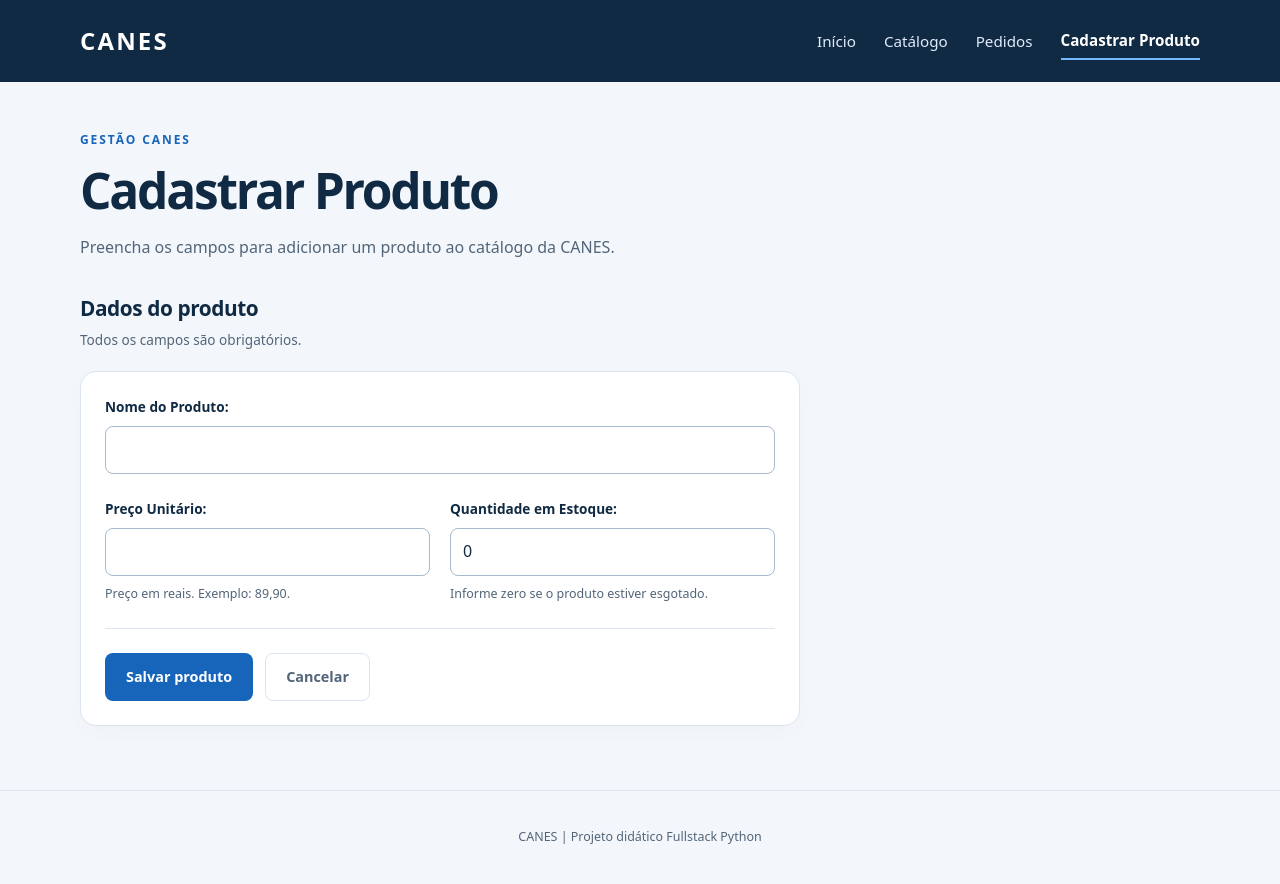
After one commit to lpjunior/canes_catalogo, a Django app: page /produto/novo/ in a window 1280 px wide. The commit adds this page. Run offline with Django 5.2, Linux system fonts and the light colour scheme.

Commit message:
feat: implementar cadastro de produtos com formulário e validação

```diff
--- /dev/null
+++ b/core/forms.py
@@ -0,0 +1,31 @@
+from decimal import Decimal
+
+from django import forms
+
+from .models import Produto
+
+
+class ProdutoForm(forms.ModelForm):
+    class Meta:
+        model = Produto
+        fields = ["nome", "preco", "estoque"]
+
+        labels = {
+            "nome": "Nome do Produto",
+            "preco": "Preço Unitário",
+            "estoque": "Quantidade em Estoque"
+        }
+
+        widgets = {
+            "nome": forms.TextInput(attrs={"class": "form-control"}),
+            "preco": forms.NumberInput(attrs={"class": "form-control", "min": "0.01", "step": "0.01"}),
+            "estoque": forms.NumberInput(attrs={"class": "form-control", "min": "0", "step": "1"})
+        }
+
+    def clean_preco(self):
+        preco = self.cleaned_data["preco"]
+
+        if preco <= Decimal("0.00"):
+            raise forms.ValidationError("O preço unitário deve ser um valor positivo.")
+
+        return preco
--- a/core/static/core/css/style.css
+++ b/core/static/core/css/style.css
@@ -221,6 +221,104 @@ footer {
   text-align: center;
   font-size: 0.78rem;
 }
+.cadastro-produto {
+  max-width: 720px;
+}
+.formulario-produto {
+  display: grid;
+  gap: 24px;
+  background: white;
+  border: 1px solid var(--line);
+  border-radius: 16px;
+  padding: 24px;
+  box-shadow: 0 6px 20px #102a4305;
+}
+.formulario-produto .campos-em-linha {
+  display: grid;
+  grid-template-columns: repeat(2, minmax(0, 1fr));
+  gap: 20px;
+}
+.formulario-produto .campo {
+  display: flex;
+  flex-direction: column;
+  gap: 8px;
+  min-width: 0;
+}
+.formulario-produto label {
+  font-size: 0.85rem;
+  font-weight: 650;
+}
+.formulario-produto input {
+  width: 100%;
+  min-width: 0;
+  min-height: 48px;
+  padding: 10px 12px;
+  border: 1px solid #a7b9cc;
+  border-radius: 8px;
+  background: white;
+  color: var(--ink);
+  font: inherit;
+}
+.formulario-produto input:focus-visible,
+.acoes-formulario button:focus-visible {
+  outline: 3px solid #74b9ff;
+  outline-offset: 3px;
+}
+.formulario-produto input:focus-visible {
+  border-color: var(--blue);
+}
+.formulario-produto small {
+  color: var(--muted);
+  font-size: 0.78rem;
+}
+.formulario-produto .errorlist {
+  margin: 0;
+  padding-left: 20px;
+  color: #a12622;
+  font-size: 0.85rem;
+  overflow-wrap: anywhere;
+}
+.formulario-produto input[aria-invalid="true"] {
+  border-color: #a12622;
+}
+.acoes-formulario {
+  display: flex;
+  align-items: center;
+  flex-wrap: wrap;
+  gap: 12px;
+  border-top: 1px solid var(--line);
+  padding-top: 24px;
+}
+.acoes-formulario button,
+.acoes-formulario a {
+  display: inline-flex;
+  align-items: center;
+  justify-content: center;
+  min-height: 48px;
+  padding: 10px 20px;
+  border: 1px solid transparent;
+  border-radius: 8px;
+  font: inherit;
+  font-size: 0.9rem;
+  font-weight: 700;
+}
+.acoes-formulario button {
+  background: var(--blue);
+  color: white;
+  cursor: pointer;
+}
+.acoes-formulario button:hover {
+  background: #102a43;
+}
+.acoes-formulario a {
+  border-color: var(--line);
+  color: var(--muted);
+  text-decoration: none;
+}
+.acoes-formulario a:hover {
+  background: #f3f7fc;
+  color: var(--ink);
+}
 @media (max-width: 1000px) {
   .indicadores {
     grid-template-columns: repeat(2, minmax(0, 1fr));
@@ -246,6 +344,16 @@ footer {
   article {
     padding: 22px;
   }
+  .formulario-produto {
+    padding: 22px;
+  }
+  .formulario-produto .campos-em-linha {
+    grid-template-columns: minmax(0, 1fr);
+  }
+  .acoes-formulario button,
+  .acoes-formulario a {
+    width: 100%;
+  }
 }
 
 .aviso {
--- /dev/null
+++ b/core/templates/core/cadastrar_produto.html
@@ -0,0 +1,55 @@
+{% extends 'core/base.html' %}
+
+{% block title %}{{ titulo }} | CANES{% endblock %}
+
+{% block conteudo %}
+
+<div class="introducao">
+  <p class="sobretitulo">Gestão CANES</p>
+  <h1>{{ titulo }}</h1>
+  <p>Preencha os campos para adicionar um produto ao catálogo da CANES.</p>
+</div>
+
+<section class="cadastro-produto" aria-labelledby="dados-produto-titulo">
+  <div class="cabecalho-lista">
+    <h2 id="dados-produto-titulo">Dados do produto</h2>
+    <p>Todos os campos são obrigatórios.</p>
+  </div>
+
+  <form method="post"
+        action="{% url 'cadastrar_produto' %}"
+        class="formulario-produto">
+    {% csrf_token %}
+
+    {{ form.non_field_errors }}
+
+    <div class="campo">
+      {{ form.nome.label_tag }}
+      {{ form.nome }}
+      {{ form.nome.errors }}
+    </div>
+
+    <div class="campos-em-linha">
+      <div class="campo">
+        {{ form.preco.label_tag }}
+        {{ form.preco }}
+        {{ form.preco.errors }}
+        <small>Preço em reais. Exemplo: 89,90.</small>
+      </div>
+
+      <div class="campo">
+        {{ form.estoque.label_tag }}
+        {{ form.estoque }}
+        {{ form.estoque.errors }}
+        <small>Informe zero se o produto estiver esgotado.</small>
+      </div>
+    </div>
+
+    <div class="acoes-formulario">
+      <button type="submit">Salvar produto</button>
+      <a href="{% url 'catalogo' %}">Cancelar</a>
+    </div>
+  </form>
+</section>
+
+{% endblock %}
--- a/core/templates/core/partials/_navbar.html
+++ b/core/templates/core/partials/_navbar.html
@@ -4,5 +4,6 @@
         <a href="{% url 'inicio' %}"{% if pagina == 'inicio' %} aria-current="page"{% endif %}>Início</a>
         <a href="{% url 'catalogo' %}"{% if pagina == 'catalogo' %} aria-current="page"{% endif %}>Catálogo</a>
         <a href="{% url 'pedidos' %}"{% if pagina == 'pedidos' %} aria-current="page"{% endif %}>Pedidos</a>
+        <a href="{% url 'cadastrar_produto' %}"{% if pagina == 'cadastrar_produto' %} aria-current="page"{% endif %}>Cadastrar Produto</a>
     </nav>
 </header>
--- a/core/templates/core/pedidos.html
+++ b/core/templates/core/pedidos.html
@@ -33,7 +33,7 @@
           <article>
             <div class="pedido-topo">
               <h3>{{ pedido.numero }}</h3>
-              {% if pedido.situacao == 'Pendente' %}<span
+              {% if pedido.situacao == 'PENDENTE' %}<span
                 class="situacao pendente"
                 >Pendente</span>
               {% else %}<span class="situacao concluido">Concluído</span>
--- a/core/templates/core/saudacao.html
+++ /dev/null
@@ -1,6 +0,0 @@
-{% extends "core/base.html" %}
-{% block title %}Saudação CANES{% endblock %}
-{% block conteudo %}
-<h1>Olá, {{ nome }}!</h1>
-<p>Bem-vindo ao catálogo CANES.</p>
-{% endblock %}
--- a/core/urls.py
+++ b/core/urls.py
@@ -6,5 +6,5 @@ urlpatterns = [
     path(route='', view=views.inicio, name='inicio'),
     path(route='catalogo/', view=views.catalogo, name='catalogo'),
     path(route='pedidos/', view=views.pedidos, name='pedidos'),
-    path(route='ola/<str:nome>/', view=views.saudacao, name='saudacao'),
+    path(route='produto/novo/', view=views.cadastrar_produto, name='cadastrar_produto'),
 ]
--- a/core/views.py
+++ b/core/views.py
@@ -1,9 +1,11 @@
-from decimal import Decimal
 
 from django.http import HttpRequest
-from django.shortcuts import render
+from django.shortcuts import redirect, render
 
-from .services import resumir_catalogo
+from core.models import Pedido, Produto
+
+from .forms import ProdutoForm
+from .services import calcular_indicadores_pedidos, resumir_catalogo
 
 
 def inicio(request: HttpRequest):
@@ -14,26 +16,10 @@ def inicio(request: HttpRequest):
     return render(request, template, contexto)
 
 
-def somar():
-    resultado = 0
-    for a in range(1, 11):
-        resultado += a
-
-    return resultado
-
 def catalogo(request):
-    produtos = [
-        {"nome": "Teclado", "preco": 89.90, "estoque": 5},
-        {"nome": "Mouse", "preco": 49.90, "estoque": 0},
-        {"nome": "Monitor", "preco": 799.00, "estoque": 2},
-        {"nome": "Notebook", "preco": 2999.00, "estoque": 1},
-        {"nome": "Cadeira Gamer", "preco": 499.00, "estoque": 0},
-        {"nome": "Memória DDR5", "preco": 599.00, "estoque": 0},
-        {"nome": "Placa de Vídeo", "preco": 899.00, "estoque": 0},
-        {"nome": "Processador", "preco": 1299.00, "estoque": 0},
-        {"nome": "Gabinete", "preco": 299.00, "estoque": 0},
-        {"nome": "Fonte de Alimentação", "preco": 199.00, "estoque": 0},
-    ]
+    produtos = list(
+        Produto.objects.order_by("nome").values("nome", "preco", "estoque")
+    )
 
     contexto = resumir_catalogo(produtos)
     contexto["titulo"] = "Catálogo CANES"
@@ -41,43 +27,11 @@ def catalogo(request):
     return render(request, "core/catalogo.html", contexto)
 
 
-def saudacao(request: HttpRequest, nome: str):
-    contexto = {"nome": nome}
-    return render(request, "core/saudacao.html", contexto)
+def pedidos(request: HttpRequest):
+    lista_pedidos = list(
+        Pedido.objects.order_by("numero").values("numero", "cliente", "produto", "preco_unitario", "quantidade", "situacao")
+    )
 
-
-def calcular_indicadores_pedidos(pedidos):
-    """Calcula os totais em Python e acrescenta o valor de cada pedido."""
-    total_pedidos = 0
-    pedidos_pendentes = 0
-    pedidos_concluidos = 0
-    valor_total = Decimal("0.00")
-
-    for pedido in pedidos:
-        pedido["valor_total"] = pedido["preco_unitario"] * pedido["quantidade"]
-        total_pedidos += 1
-        valor_total += pedido["valor_total"]
-        if pedido["situacao"] == "Pendente":
-            pedidos_pendentes += 1
-        elif pedido["situacao"] == "Concluído":
-            pedidos_concluidos += 1
-
-    return {
-        "total_pedidos": total_pedidos,
-        "pedidos_pendentes": pedidos_pendentes,
-        "pedidos_concluidos": pedidos_concluidos,
-        "valor_total": valor_total,
-    }
-
-
-def pedidos(request: HttpRequest):
-    lista_pedidos = [
-        {"numero": "CAN-001", "cliente": "Ana Silva", "produto": "Teclado", "preco_unitario": Decimal("89.90"), "quantidade": 2, "situacao": "Pendente"},
-        {"numero": "CAN-002", "cliente": "Bruno Santos", "produto": "Mouse", "preco_unitario": Decimal("49.90"), "quantidade": 3, "situacao": "Concluído"},
-        {"numero": "CAN-003", "cliente": "Carla Oliveira", "produto": "Monitor", "preco_unitario": Decimal("799.00"), "quantidade": 1, "situacao": "Pendente"},
-        {"numero": "CAN-004", "cliente": "Diego Costa", "produto": "Notebook", "preco_unitario": Decimal("2999.00"), "quantidade": 1, "situacao": "Concluído"},
-        {"numero": "CAN-005", "cliente": "Elisa Souza", "produto": "Cadeira Gamer", "preco_unitario": Decimal("499.00"), "quantidade": 2, "situacao": "Pendente"},
-    ]
     contexto = {
         "titulo": "Painel de pedidos",
         "descricao": "Acompanhe os pedidos dos clientes, suas situações e os valores de cada compra.",
@@ -85,3 +39,22 @@ def pedidos(request: HttpRequest):
         **calcular_indicadores_pedidos(lista_pedidos),
     }
     return render(request, "core/pedidos.html", contexto)
+
+
+def cadastrar_produto(request: HttpRequest):
+
+    if request.method == "POST":
+        form = ProdutoForm(request.POST)
+
+        if form.is_valid():
+            form.save()
+            return redirect("catalogo")
+    else:
+        form = ProdutoForm()
+
+    contexto = {
+        "titulo": "Cadastrar Produto",
+        "form": form
+    }
+
+    return render(request, "core/cadastrar_produto.html", contexto)
```
Also changed, not shown: core/services.py (+38 -2 lines).
